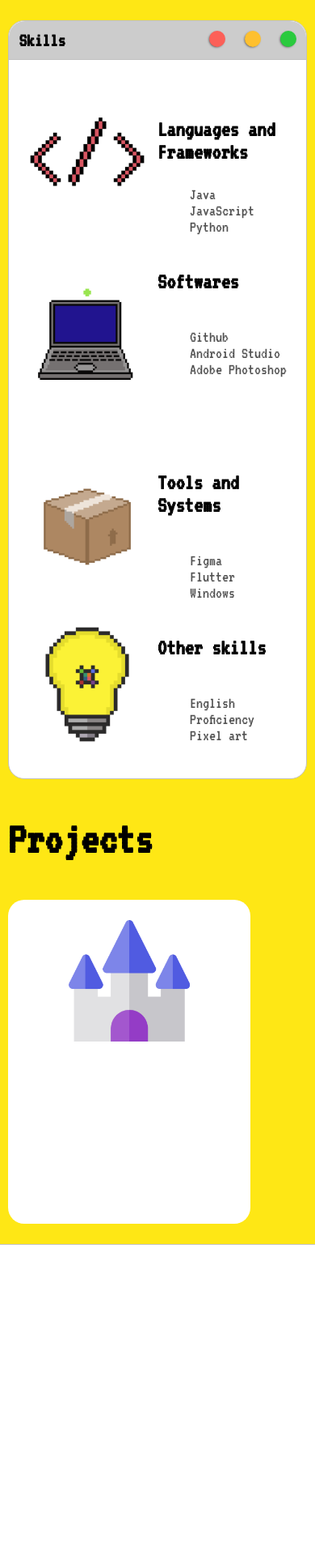
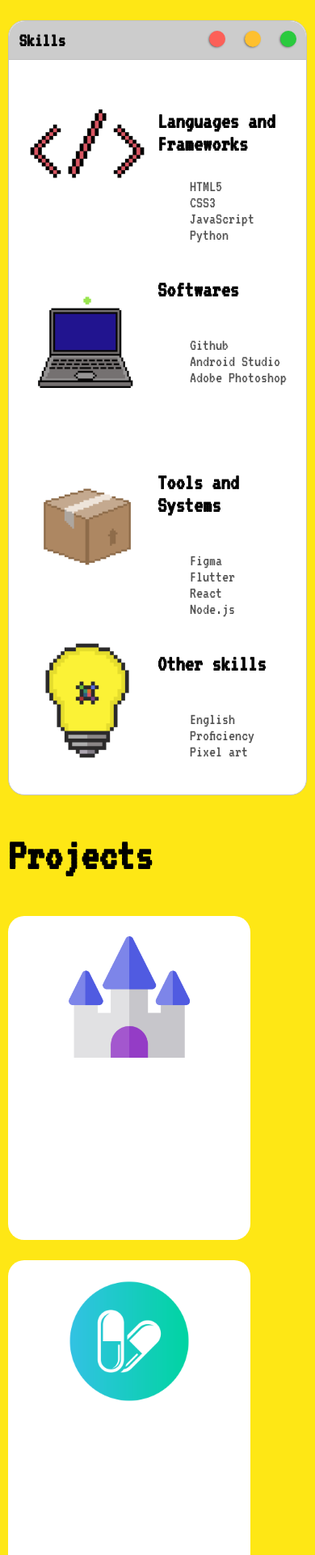
Before and after one commit to wachirawitpituckwanich/portfolio-website, a plain HTML site: page index.html in a window 390 px wide. Shown: the part 1612-3532 px from the top of the page at 81% size. Before the commit the page ends 3149 px from the top, so only its background shows below. Drawn offline with Linux system fonts and the light colour scheme.

Commit message:
added project and skills

```diff
--- a/index.html
+++ b/index.html
@@ -115,7 +115,8 @@
                             <div>
                                 <h3>Languages and Frameworks</h3>
                                 <ul>
-                                    <li>Java</li>
+                                    <li>HTML5</li>
+                                    <li>CSS3</li>
                                     <li>JavaScript</li>
                                     <li>Python</li>
                                 </ul>
@@ -143,7 +144,8 @@
                                 <ul>
                                     <li>Figma</li>
                                     <li>Flutter</li>
-                                    <li>Windows</li>
+                                    <li>React</li>
+                                    <li>Node.js</li>
                                 </ul>
                         </div>
                     </div>
@@ -175,6 +177,16 @@
                     </div>
                 </div>
                 <!--Add project here-->
+                <div class="card-wrapper" id="pcu">
+                    <div class="projectcard" >
+                        <img src="images/pculogo.png" id="aoe2applogo">
+                        <div class="boxcontent">
+                            <h3>PCU Web application</h3>
+                            <p>web application with queue management system. utilizing firebase, react and various JS package</p>
+                            <a style="font-weight:bold" title="Go to project" href="https://cherdsaksokantat.github.io/react-gh-pages/#/" target="_blank" id="go2aoe">Try the website</a>
+                        </div>
+                    </div>
+                </div>
             </div>
         </section>
     </body>
--- a/style.css
+++ b/style.css
@@ -35,7 +35,9 @@
     color: var(--secondaryText);
     font-size: 20px;
 }
-
+#pcu {
+    padding-left: 15px;
+}
 .s1{
     background-color: var(--mainColor);
     border-bottom: 1px  solid var(--borderColor);
@@ -430,6 +432,9 @@
         padding-left:  10px;
         padding-right: 10px;
     }
+    #pcu {
+        padding-left: 0px;
+    }
     .main-container{
         width: 50%;
     }
@@ -450,6 +455,9 @@
         /** box shadow **/
 
     }
+    .card-container{
+        flex-direction: column;
+    }
 }
 
 @media screen and (max-width: 400px){
@@ -468,11 +476,17 @@
             'right-column'
         ;
     }
+    #pcu {
+        padding-left: 0px;
+    }
 }
 
 @media screen and (max-width: 360px){
     .main-container{
         width: 90%;
+    }
+    #pcu {
+        padding-left: 0px;
     }
     .window-wrapper{
         grid-template-columns: 1fr;
@@ -508,7 +522,9 @@
     .skill-container-top, .skill-container-bottom{
         width:75%;
     }
-
+    .card-container{
+        flex-direction: column;
+    }
     #aboutme{
         width: 60%;
     }
```
Also changed, not shown: images/pculogo.png (added).
